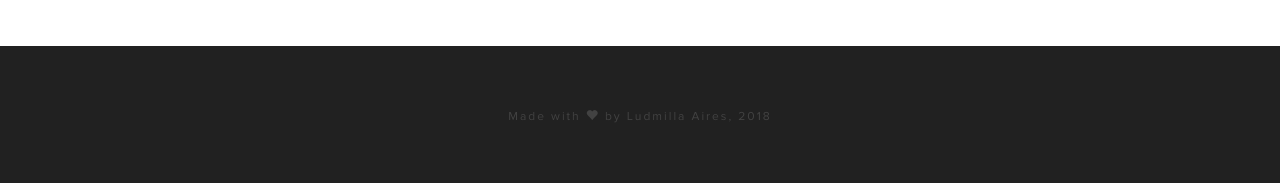
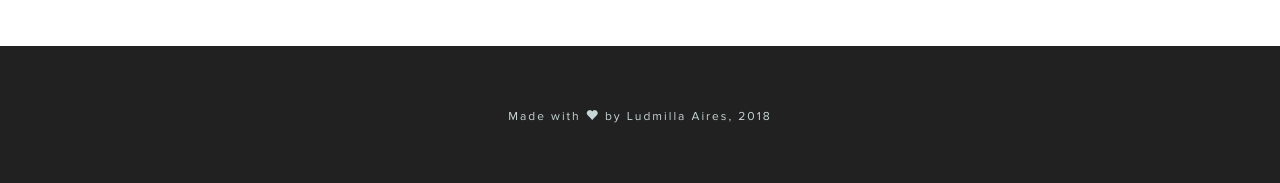
Before and after one commit to ludaires/ludaires.github.io, a Jekyll site: the page built from index.html, in a window 1280 px wide. Shown: the part 1310-1493 px from the top of the page. Built offline with Jekyll 4.4.1, drawn with Linux system fonts in a browser that asks for light colours; nearby versions of some CDN libraries.

Commit message:
Change footer and language default to improve accessibility.

```diff
--- a/_layouts/default.html
+++ b/_layouts/default.html
@@ -1,5 +1,5 @@
 <!DOCTYPE html>
-<html>
+<html lang="en">
 
   {% include head.html %}
 
--- a/css/main.css
+++ b/css/main.css
@@ -183,12 +183,12 @@ nav.social-icons li {
 footer {
   background: #212121;
   padding: 10px;
-  color: #999;
   text-align: center;
 }
 
 footer p {
   letter-spacing: 2px;
   font-size: 12px;
+  color: #C7D6D6;
   text-align: center;
 }
```
